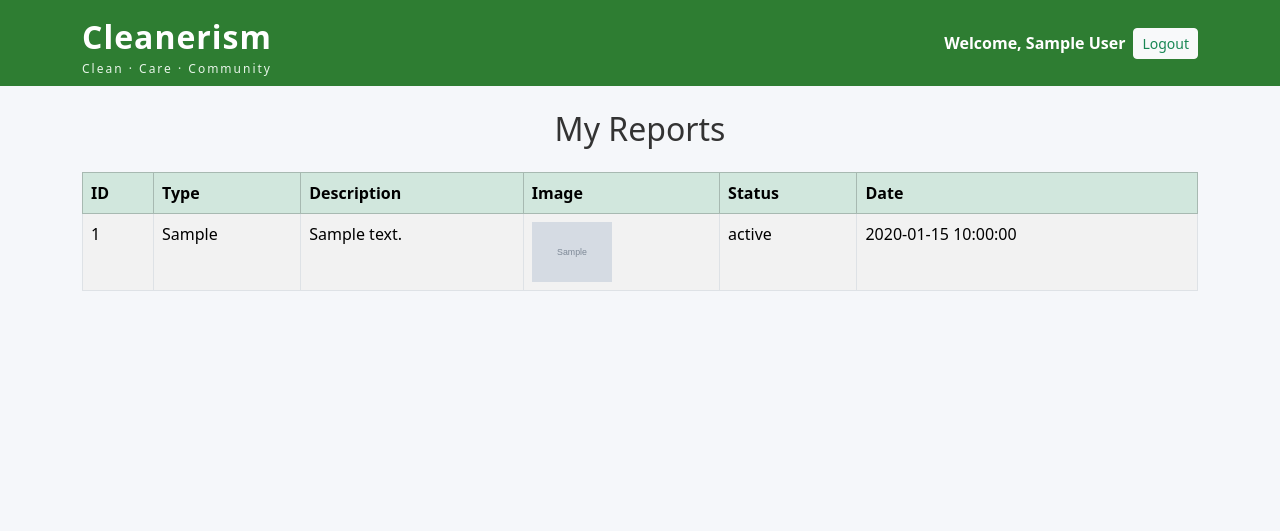
After one commit to itsVasanthk/smart-cleanliness-system, a Flask app: page /citizen/reports in a window 1280 px wide. The commit adds this page. Shown: the top 531 px of the page. Run offline with Flask 3, Linux system fonts and the light colour scheme; the visitor is signed in with stand-in values (Sample User, id 1); tables that the repository leaves empty or names only in its code hold one stand-in row (values such as "Sample post"); grey boxes marked "Sample" are stand-in pictures.

Commit message:
Added compliants reporting with image upload and my reports module

```diff
--- a/app/routes/auth_routes.py
+++ b/app/routes/auth_routes.py
@@ -1,3 +1,5 @@
+import os
+from werkzeug.utils import secure_filename
 from flask import Blueprint, render_template, request, redirect, url_for
 from werkzeug.security import generate_password_hash
 from app import mysql
@@ -74,13 +76,63 @@ def login():
 def citizen_dashboard():
     return render_template("citizen_dashboard.html")
 
+@auth_bp.route("/citizen/reports")
+def my_reports():
+    if 'user_id' not in session:
+        return redirect(url_for('auth.login'))
+
+    user_id = session['user_id']
+
+    cur = mysql.connection.cursor()
+    cur.execute(
+        """
+        SELECT complaint_id, garbage_type, description, status, image, created_at
+        FROM complaints
+        WHERE user_id = %s
+        ORDER BY created_at DESC
+        """,
+        (user_id,)
+    )
+    complaints = cur.fetchall()
+    cur.close()
+
+    return render_template("my_reports.html", complaints=complaints)
+
+
 @auth_bp.route("/report", methods=["GET", "POST"])
 def report():
+    if 'user_id' not in session:
+        return redirect(url_for('auth.login'))
+
     if request.method == "POST":
-        # later we will save to DB
+        garbage_type = request.form['garbage_type']
+        description = request.form['description']
+        user_id = session['user_id']
+
+        image = request.files.get('image')
+        image_name = None
+
+        if image and image.filename != "":
+            filename = secure_filename(image.filename)
+            image_path = os.path.join("app/static/uploads", filename)
+            image.save(image_path)
+            image_name = filename
+
+        cur = mysql.connection.cursor()
+        cur.execute(
+            """
+            INSERT INTO complaints (user_id, garbage_type, description, status, image)
+            VALUES (%s, %s, %s, 'Pending', %s)
+            """,
+            (user_id, garbage_type, description, image_name)
+        )
+        mysql.connection.commit()
+        cur.close()
+
         return redirect(url_for('auth.citizen_dashboard'))
 
     return render_template("report.html")
+
 
 
 @auth_bp.route("/authority")
--- a/app/templates/base.html
+++ b/app/templates/base.html
@@ -53,11 +53,31 @@
 }
 
 .dashboard-card {
-    width: 300px;
+    min-width: 300px;
     height: 260px;
     border-radius: 12px;
     box-shadow: 0 6px 15px rgba(0,0,0,0.1);
 }
+
+.dashboard-card {
+    min-height: 260px;
+    border-radius: 12px;
+    box-shadow: 0 6px 15px rgba(0,0,0,0.1);
+    display: flex;
+    flex-direction: column;
+}
+
+.dashboard-card .card-content {
+    flex-grow: 1;
+    display: flex;
+    flex-direction: column;
+    justify-content: center;
+}
+
+.dashboard-card a {
+    margin-top: auto;
+}
+
 
 
 
--- /dev/null
+++ b/app/templates/my_reports.html
@@ -0,0 +1,42 @@
+{% extends "base.html" %}
+{% block content %}
+
+<h2 class="mb-4 text-center">My Reports</h2>
+
+{% if complaints %}
+<table class="table table-bordered table-striped">
+    <thead class="table-success">
+        <tr>
+            <th>ID</th>
+            <th>Type</th>
+            <th>Description</th>
+            <th>Image</th>
+            <th>Status</th>
+            <th>Date</th>
+        </tr>
+    </thead>
+    <tbody>
+        {% for c in complaints %}
+        <tr>
+            <td>{{ c[0] }}</td>
+            <td>{{ c[1] }}</td>
+            <td>{{ c[2] }}</td>
+            <td>
+                {% if c[4] %}
+                    <img src="{{ url_for('static', filename='uploads/' ~ c[4]) }}"
+                         width="80">
+                {% else %}
+                    No Image
+                {% endif %}
+            </td>
+            <td>{{ c[3] }}</td>
+            <td>{{ c[5] }}</td>
+        </tr>
+        {% endfor %}
+    </tbody>
+</table>
+{% else %}
+<p class="text-center">No reports submitted yet.</p>
+{% endif %}
+
+{% endblock %}
```
Also changed, not shown: app/templates/citizen_dashboard.html (+41 -1 lines), app/templates/report.html (+8 -3 lines), app/static/uploads/images.jpeg (added).
